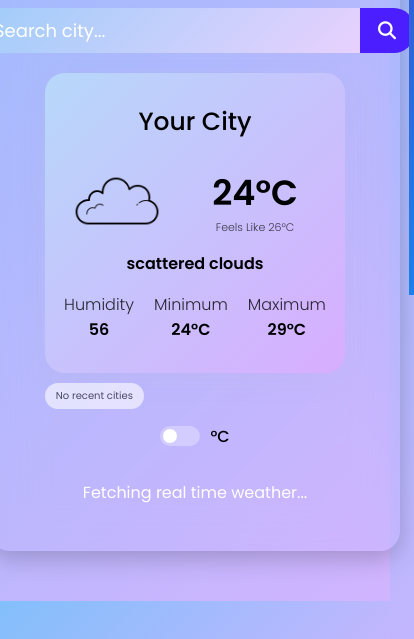
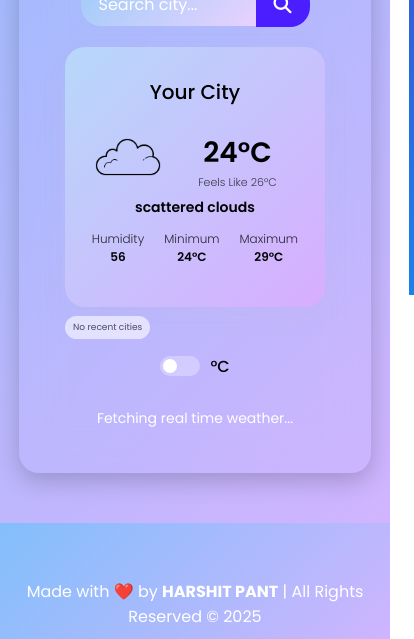
Before and after one commit to Harshitpant12/WeDerNow, a website with bundled scripts: page index.html in a window 390 px wide. Shown: the part 745-1384 px from the top of the page, 414 px wide, since content can reach past the window. Built offline with nearby package versions, Linux system fonts and the light colour scheme; no server answers.

Commit message:
Add more responsiveness

```diff
--- a/style.css
+++ b/style.css
@@ -530,12 +530,55 @@ img{
 #name::placeholder, #email::placeholder, #message::placeholder{
     color: #fff;
 }
-/* =========================
-   Responsive Mobile / Tablet Menu
-========================= */
+/* Responsive Mobile and Tablet Menu*/
+
+@media (max-width: 480px){
+  .card{
+    width: 75%;
+  }
+  .logo h1{
+    font-size: 1.5rem;
+  }
+  .search-section input[type="search"]{
+    width: 175px;
+    font-size: 16px;
+  }
+  .temp-box{
+    width: 220px;
+    height: 220px;
+  }
+  #city-text{
+    font-size: 20px;
+  }
+  .temp-part{
+    gap: 15px;
+  }
+  #weatherIcon{
+    width: 70px;
+    height: 70px;
+  }
+  #temperature{
+    font-size: 28px;
+  }
+  #weather{
+    font-size: 14px;
+  }
+  .weather-details p{
+    font-size: 12px;
+  }
+  #recent-cities{
+    font-size: 9px;
+  }
+  #quote{
+    font-size: 14px;
+  }
+  .hidden{
+    font-size: 14px;
+  }
+
+}
 
 @media (max-width: 768px) {
-
   .nav-links {
     display: none;
   }
```
Also changed, not shown: index.html (+1 -1 lines).
